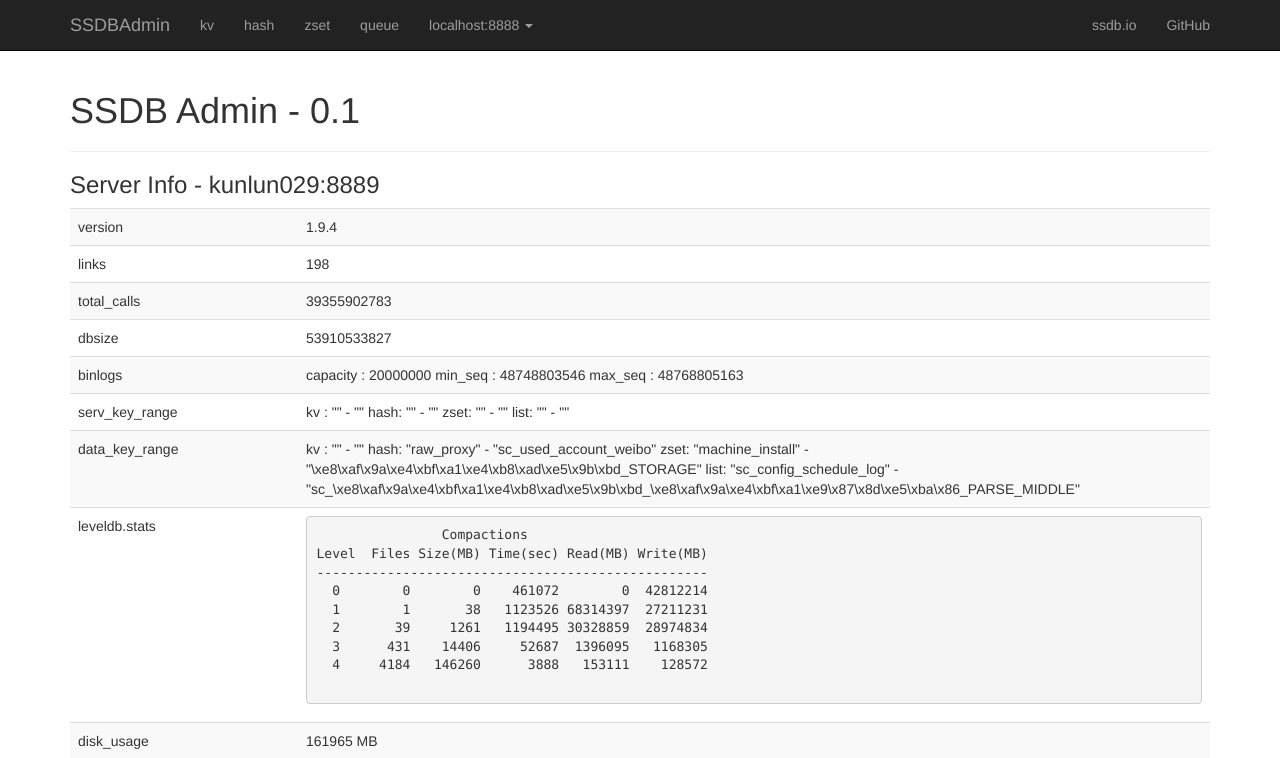
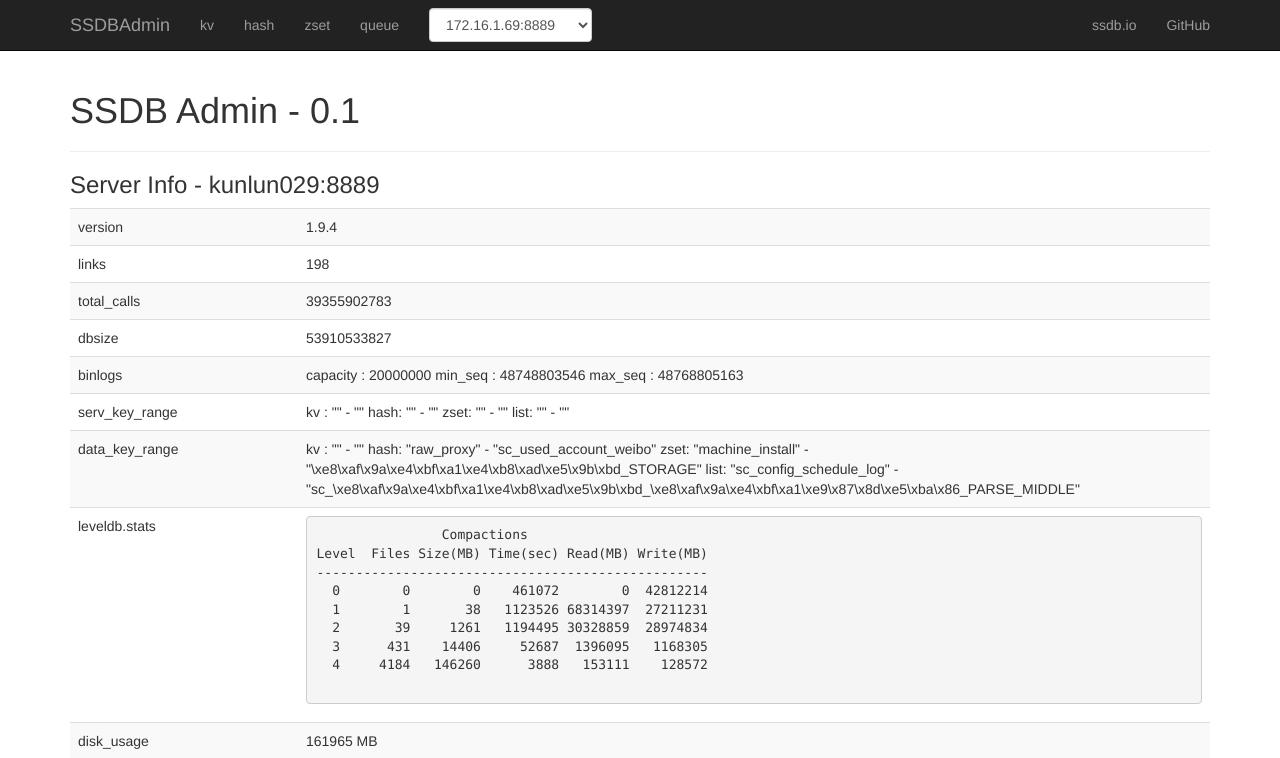
Before and after one commit to jhao104/SSDBAdmin, a Flask app: page /ssdbadmin/ in a window 1280 px wide. Shown: the top 758 px of the page. Run offline with Flask 2, Linux system fonts and the light colour scheme; some libraries are stand-ins or nearby versions.

Commit message:
[add支持多个ssdb

```diff
--- a/SSDBAdmin/model/ssdb_admin.py
+++ b/SSDBAdmin/model/ssdb_admin.py
@@ -8,7 +8,9 @@ from ssdb import SSDB
 
 
 def get_sa_server(request):
-    if 'SSDBADMINSERVER' in request.cookies:
+    if 'SSDBADMIN_SERVER' in request.args:
+        host, port = request.args.get('SSDBADMIN_SERVER').split(':')
+    elif 'SSDBADMIN_SERVER' in request.cookies:
         host, port = request.cookies.get('SSDBADMINSERVER').split(':')
     else:
         server = servers[0]
@@ -28,6 +30,9 @@ class SSDBObject(object):
     #         self.limit = int(request.cookies.get('SIZE'))
     #     else:
     #         self.limit = 20
+
+    def server_info(self):
+        info_list = self.__conn.execute_command('info')
 
     # ########## Queue operate ##########
     def queue_list(self, start, end, page_num, page_size):
--- a/SSDBAdmin/setting.py
+++ b/SSDBAdmin/setting.py
@@ -1,8 +1,14 @@
 #!/usr/bin/env python
 
 servers = [
-    {"host": "172.16.1.69",
-     "port": 8889},
+    {
+        "host": "172.16.1.69",
+        "port": 8889
+    },
+    {
+        "host": "42.123.99.64",
+        "port": 8889
+    }
 ]
 
 DEBUG = True
--- /dev/null
+++ b/SSDBAdmin/static/js/function.js
@@ -0,0 +1,13 @@
+/**
+ * Created by jh on 2017/6/1.
+ */
+
+/* change SSDB server */
+$(function () {
+    $('select[name=SSDBADMIN_SERVER]').change(function(){
+        var url = '/ssdbadmin?SSDBADMIN_SERVER=' + $(this).val();
+        location.href = url;
+        return false;
+    })
+
+})
--- a/SSDBAdmin/templates/base.html
+++ b/SSDBAdmin/templates/base.html
@@ -29,18 +29,15 @@
                 <li id="zset"><a href="{{ url_for('zset_lists') }}">zset</a></li>
                 <li id="queue"><a href="{{ url_for('queue_lists') }}">queue</a></li>
                 <li>
-                    <ul class="nav navbar-nav">
-                        <li class="dropdown">
-                            <a href="#" class="dropdown-toggle" data-toggle="dropdown">
-                                localhost:8888
-                                <b class="caret"></b>
-                            </a>
-                            <ul class="dropdown-menu">
-                                <li><a href="#">localhost:8889</a></li>
-                                <li><a href="#">localhost:8887</a></li>
-                            </ul>
-                        </li>
-                    </ul>
+                    <form class="navbar-form navbar-left">
+                        <div class="form-group">
+                            <select name="SSDBADMIN_SERVER" class="form-control">
+                                {% for server in server_list %}
+                                <option value="{{ server }}"{% if current_server == server %} selected {% endif %}>{{ server }}</option>
+                                {% endfor %}
+                            </select>
+                        </div>
+                    </form>
                 </li>
             </ul>
             <ul class="nav navbar-nav navbar-right">
@@ -65,19 +62,8 @@
 
 <script src="https://cdn.bootcss.com/jquery/1.12.4/jquery.min.js"></script>
 <script src="https://cdn.bootcss.com/bootstrap/3.3.7/js/bootstrap.min.js"></script>
+<script src={{ url_for("static", filename='js/function.js') }}></script>
 <script>
-    /*下拉菜单自动弹出 */
-    $(function () {
-        $(".dropdown").mouseover(function () {
-            $(this).addClass("open");
-        });
-
-        $(".dropdown").mouseleave(function () {
-            $(this).removeClass("open");
-        })
-
-    });
-
     /* 导航栏active */
     try {
         $('li#{{active}}').addClass('active');
--- a/runserver.py
+++ b/runserver.py
@@ -4,6 +4,15 @@ from SSDBAdmin import app
 from flask import render_template, request, make_response
 
 from SSDBAdmin.model.ssdb_admin import get_sa_server
+from SSDBAdmin.setting import servers
+
+
+@app.context_processor
+def pas_server():
+    host, port = get_sa_server(request)
+    server_list = ['{}:{}'.format(server.get('host'), server.get('port')) for server in servers]
+    current_server = '{}:{}'.format(host, port)
+    return dict(server_list=server_list, current_server=current_server)
 
 
 @app.route('/ssdbadmin/')
```
